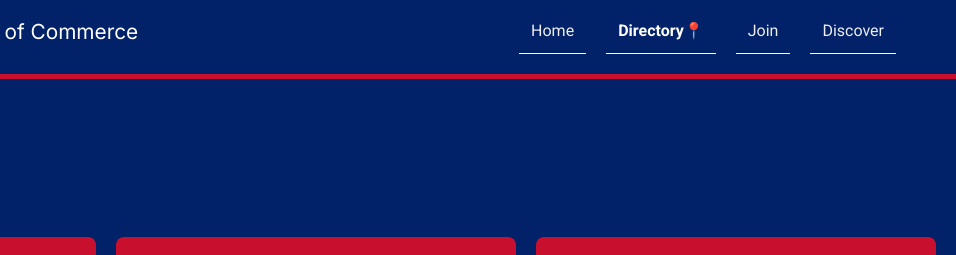
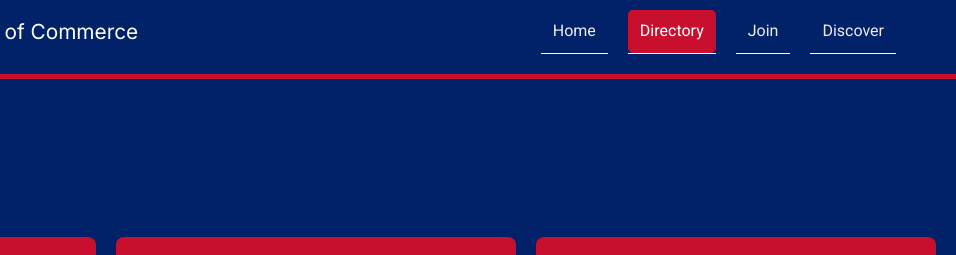
Before and after one commit to thk3306/wdd231, a plain HTML site: page chamber/directory.html in a window 1280 px wide. Shown: the top 255 px of the page, 324-1280 px from the left. Drawn offline with nearby package versions, Linux system fonts and the light colour scheme; files whose address does not match are found by name.

Commit message:
changed wayfinding again

```diff
--- a/chamber/styles/directory.css
+++ b/chamber/styles/directory.css
@@ -89,12 +89,9 @@ button#menu {
 }
 
 .navigation .current-page {
-    font-weight: bold;
     color: white;
-}
-
-.navigation .current-page::after {
-    content: "📍";
+    background-color: var(--red);
+    border-radius: 5px;
 }
 
 .navigation a:hover {
```
